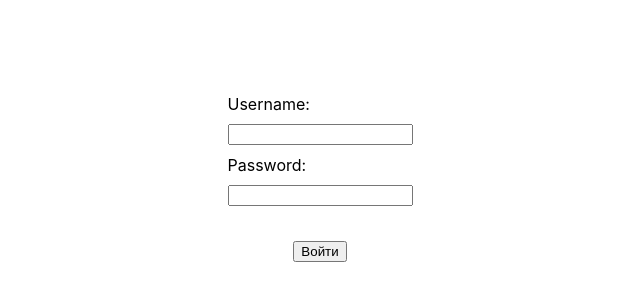
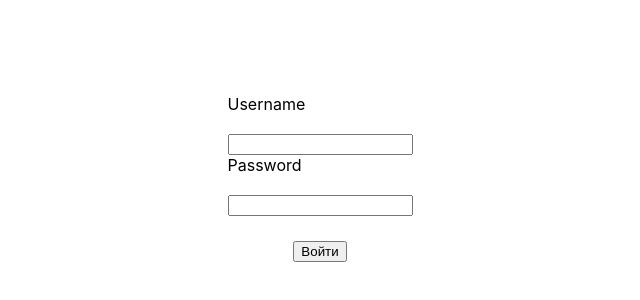
Before and after one commit to arturzakaryan888/react-form, a React (Create React App) app: page / in a window 1280 px wide. Shown: the part 222-522 px from the top of the page, without its empty margins (320-960 px from the left). Built offline with nearby package versions, Linux system fonts and the light colour scheme.

Commit message:
refactor

```diff
--- a/src/App.css
+++ b/src/App.css
@@ -1,38 +1,6 @@
-.App {
-  text-align: center;
+.main-container{
+  height: 100vh;
+  display: flex;
+  justify-content: center;
+  align-items: center;
 }
-
-.App-logo {
-  height: 40vmin;
-  pointer-events: none;
-}
-
-@media (prefers-reduced-motion: no-preference) {
-  .App-logo {
-    animation: App-logo-spin infinite 20s linear;
-  }
-}
-
-.App-header {
-  background-color: #282c34;
-  min-height: 100vh;
-  display: flex;
-  flex-direction: column;
-  align-items: center;
-  justify-content: center;
-  font-size: calc(10px + 2vmin);
-  color: white;
-}
-
-.App-link {
-  color: #61dafb;
-}
-
-@keyframes App-logo-spin {
-  from {
-    transform: rotate(0deg);
-  }
-  to {
-    transform: rotate(360deg);
-  }
-}
--- a/src/App.js
+++ b/src/App.js
@@ -1,81 +1,38 @@
-import React from 'react';
-import './App.css';
-
-class App extends React.Component {
-    constructor(props) {
-        super(props);
-
-        this.state = { username: '', password: '', error: '', token: localStorage.getItem('admin_authourized_token') };
-
-        this.handleUsernameChange = this.handleUsernameChange.bind(this);
-        this.handlePasswordChange = this.handlePasswordChange.bind(this);
-        this.handleLogout = this.handleLogout.bind(this);
-        this.handleSubmit = this.handleSubmit.bind(this);
-
-    }
-    handleLogout(event) {
-        if (localStorage.getItem('admin_authourized_token')) {
-            localStorage.removeItem('admin_authourized_token')
-            this.setState({ token: false })
-            this.setState({ username: "" });
-            this.setState({ password: "" });
-            this.setState({ error: '' })
+import React, { useState,useEffect } from "react";
+import Login from "./views/Login/Login";
+import "./App.css";
+import Button from "./components/Button/Button";
+function App() {
+    const [user,setUser] = useState(false || localStorage.getItem("admin_authorized_token"));
+    useEffect(() => {
+        if(user){
+            localStorage.setItem("admin_authorized_token",'token')
+            loggedInUser();
+        }
+    },[user])
+    let logout = () => {
+        if(localStorage.getItem("admin_authorized_token")){
+            localStorage.removeItem("admin_authorized_token")
+            setUser(false)
         }
     }
+    let loggedInUser = () => {
+        if(user){
+            return (
+                <div>
+                    <Button onClick={logout}  type="button"  text="Выйти"/>
+                </div>
 
-    handleUsernameChange(event) {
-        this.setState({ username: event.target.value });
+            );
+        }else{
+            return <Login setUser={setUser}/>
+        }
     }
-    handlePasswordChange(event) {
-        this.setState({ password: event.target.value });
-    }
-    handleSubmit(event) {
-
-        if (this.state.username === 'admin' && this.state.password === 'password') {
-            localStorage.setItem('admin_authourized_token', 'token')
-            this.setState({ token: 'token' });
-        } else {
-            this.setState({ error: 'Username or password is incorrect' });
-            this.setState({ token: false })
-            this.setState({ username: "" });
-            this.setState({ password: "" });
-        }
-        event.preventDefault();
-    }
-
-    render() {
-
-        let errorMessage;
-        let loggedOut;
-        if (this.state.error) {
-            errorMessage = <div className="error">{this.state.error}</div>;
-        }
-
-        if (!this.state.token) {
-            loggedOut = <form onSubmit={this.handleSubmit} className='form'>
-
-                <label>
-                    Username:
-                    <input type="text" value={this.state.username} onChange={this.handleUsernameChange} />
-                </label>
-                <label>
-                    Password:
-                    <input type="password" value={this.state.password} onChange={this.handlePasswordChange} />
-                </label>
-                {errorMessage}
-                <button type="submit">Войти</button>
-            </form>
-        } else {
-            loggedOut = <button type="button" onClick={this.handleLogout}>Выйти</button>
-        }
-
-        return (
-            <div className="form-container">
-
-                {loggedOut}
+    return (
+            <div className="main-container">
+                {loggedInUser()}
             </div>
-        );
-    }
+    );
 }
 
 export default App;
--- /dev/null
+++ b/src/components/Button/Button.jsx
@@ -0,0 +1,21 @@
+import React from "react";
+import "./button.css";
+
+function Button(props) {
+  if (!props) {
+    props.class = "primary";
+  }
+  return (
+    <button
+      type={props.type}
+      className={"btn " + props.class}
+      onClick={(props.type !== "submit" && props.onClick) ? () => props.onClick() : null}
+    >
+      {props.text}
+    </button>
+
+
+  );
+};
+
+export default Button;
--- /dev/null
+++ b/src/components/Input/Input.jsx
@@ -0,0 +1,23 @@
+import React from "react";
+import "./input.css";
+function Input(props) {
+  let handleChange = (e) => {
+    props.setForm(e.target.value)
+  }
+  return (
+    <div className="input-container">
+      {props.label ? <label className="label">{props.label}</label> : null}
+
+      <input
+        className="input"
+
+        type={props.type}
+        placeholder={props.placeholder}
+        onChange={(e) => handleChange(e)}
+
+      />
+    </div>
+  );
+}
+
+export default Input;
--- /dev/null
+++ b/src/components/LoginForm/LoginForm.jsx
@@ -0,0 +1,20 @@
+import React from "react";
+import "./login-form.css";
+import Input from "../Input/Input";
+import Button from "../Button/Button";
+
+function LoginForm(props) {
+
+  return (
+    <form className="login-form" onSubmit={props.onSubmit}>
+
+
+      <Input label="Username"  setForm={props.setUsername} error={props.error}/>
+      <Input type="password" label="Password" setForm={props.setPassword} error={props.error}/>
+        <div className="error">{props.error ? props.error : ""}</div>
+      <Button type="submit" class="primary" text="Войти" />
+    </form>
+  );
+}
+
+export default LoginForm;
--- /dev/null
+++ b/src/components/LoginForm/login-form.css
@@ -0,0 +1,6 @@
+.login-form{
+    display: flex;
+    flex-direction: column;
+    align-items: center;
+    justify-content: center;
+}
--- /dev/null
+++ b/src/views/Login/Login.jsx
@@ -0,0 +1,28 @@
+import React, {useState} from "react";
+import "./login.css";
+import LoginForm from "../../components/LoginForm/LoginForm";
+function Login(props) {
+    const [username,setUsername] = useState("");
+    const [password,setPassword] = useState("");
+    const [error,handleError] = useState("");
+    let login = (e) => {
+        e.preventDefault();
+        if(username === "admin" && password === "password"){
+            props.setUser(true)
+        }
+        else{
+            handleError("Wrong username or password")
+        }
+
+    };
+
+    return (
+        <div className="login-container">
+            <div className="login-form-container">
+                <LoginForm onSubmit={(e) => login(e)} setUsername={setUsername} setPassword={setPassword} error={error}/>
+            </div>
+        </div>
+    );
+}
+
+export default Login;
```
Also changed, not shown: src/components/Button/button.css (added), src/components/Input/input.css (added), src/views/Login/login.css (added).
